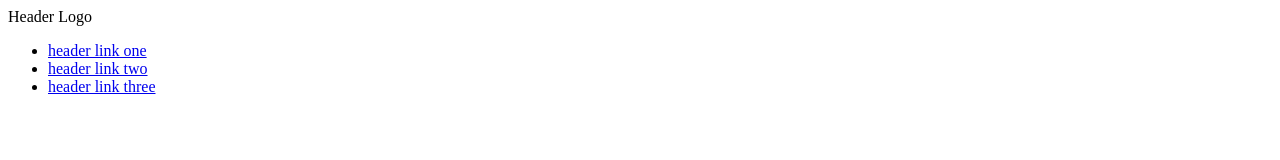
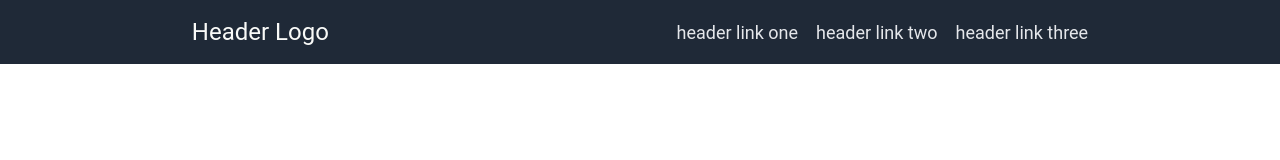
Before and after one commit to trietpsu29/landing-page, a plain HTML site: page index.html in a window 1280 px wide. Drawn offline with Linux system fonts and the light colour scheme.

Commit message:
Style the header
Updated index.html and style.css to improve the appearance of the header
section.

```diff
--- a/index.html
+++ b/index.html
@@ -8,7 +8,7 @@
   <body>
     <div class="section1">
       <div class="header">
-        <div>Header Logo</div>
+        <div class="logo">Header Logo</div>
         <ul>
           <li><a href="#">header link one</a></li>
           <li><a href="#">header link two</a></li>
--- a/style.css
+++ b/style.css
@@ -0,0 +1,30 @@
+body {
+  margin: 0;
+  font-family: Roboto, "Times New Roman", Times, serif;
+}
+
+.section1 {
+  background-color: #1f2937;
+}
+.header {
+  display: flex;
+  justify-content: space-around;
+  align-items: center;
+  padding: 18px;
+}
+ul {
+  margin: 0;
+  padding: 0;
+  list-style: none;
+  display: flex;
+  gap: 18px;
+}
+a {
+  text-decoration: none;
+  color: #e5e7eb;
+  font-size: 18px;
+}
+.logo {
+  font-size: 24px;
+  color: #f9faf8;
+}
```
